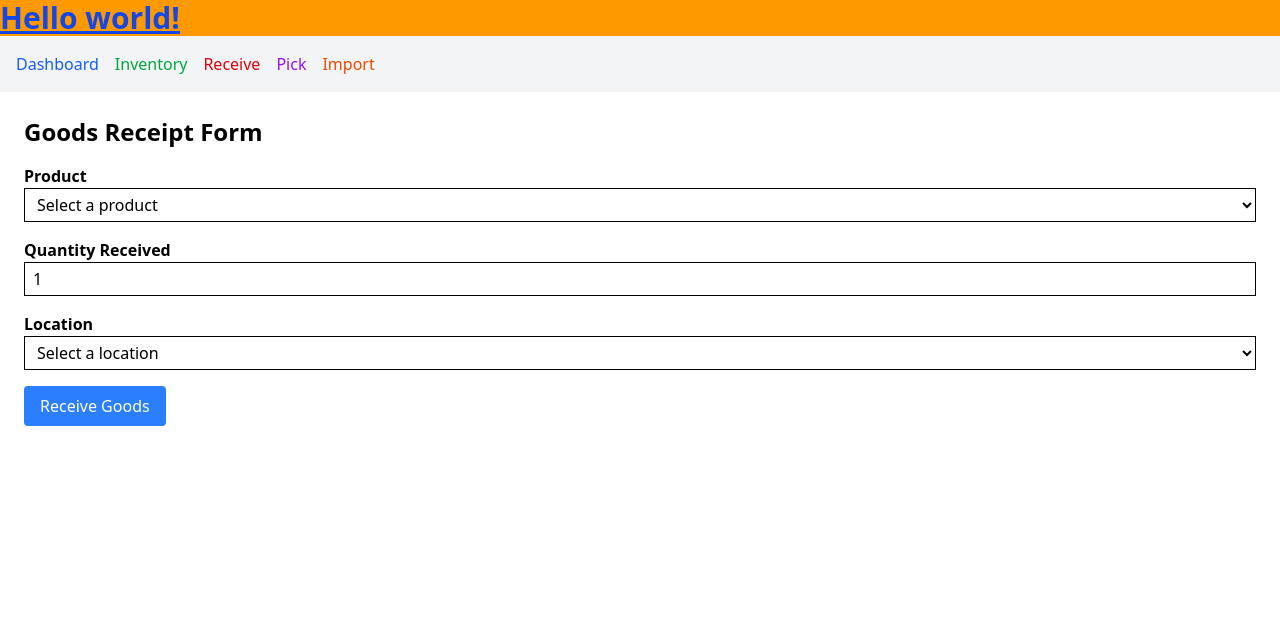
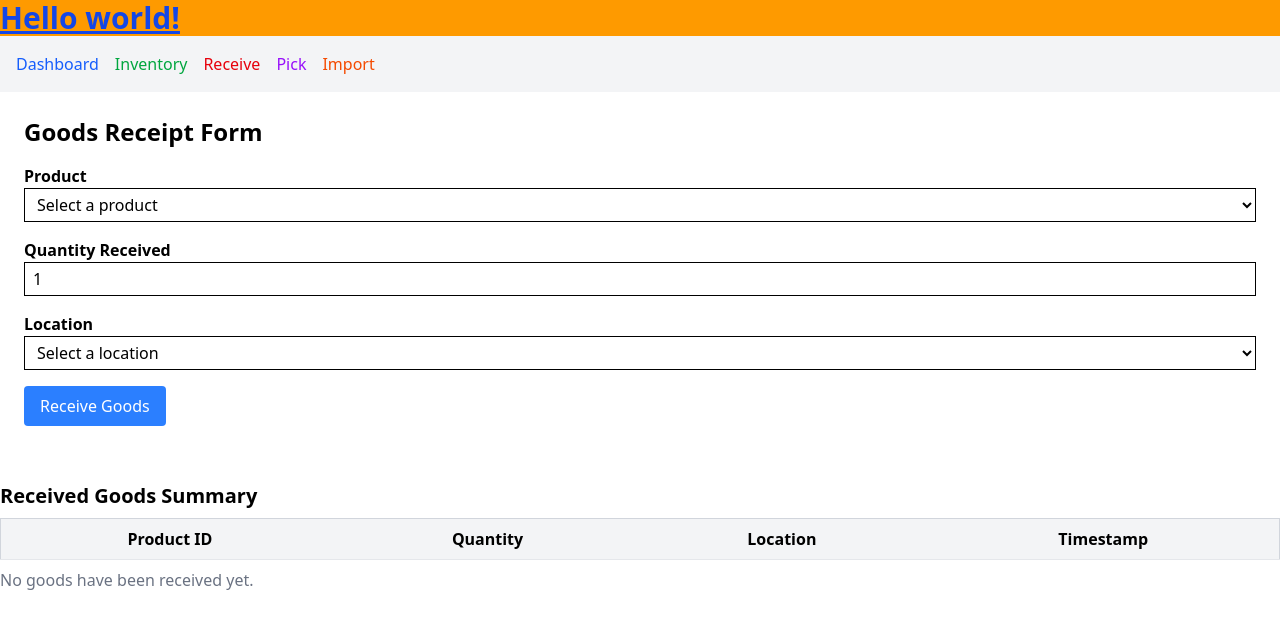
Before and after one commit to poffodile/mini-inventory-tracker, an Angular app: page /receive in a window 1280 px wide. Shown: the top 628 px of the page. Built offline with nearby package versions, Linux system fonts and the light colour scheme.

Commit message:
added summary table to show all received goods with timestamp

```diff
--- a/src/app/pages/receive/receive.html
+++ b/src/app/pages/receive/receive.html
@@ -4,7 +4,13 @@
   <form (ngSubmit)="submitForm()" class="space-y-4">
     <div>
       <label class="block font-semibold">Product</label>
-      <select [(ngModel)]="productId" name="productId" class="border px-2 py-1 w-full" required>
+      <select
+        [(ngModel)]="productId"
+        name="productId"
+        class="border px-2 py-1 w-full"
+        required
+        title="Select a product"
+      >
         <option value="" disabled selected>Select a product</option>
         <option *ngFor="let product of products" [value]="product.id">
           {{ product.name }} ({{ product.id }})
@@ -27,7 +33,13 @@
 
     <div>
       <label class="block font-semibold">Location</label>
-      <select [(ngModel)]="locationId" name="locationId" class="border px-2 py-1 w-full" required>
+      <select
+        [(ngModel)]="locationId"
+        name="locationId"
+        class="border px-2 py-1 w-full"
+        required
+        title="Select a location"
+      >
         <option value="" disabled selected>Select a location</option>
         <option *ngFor="let location of locations" [value]="location.id">
           {{ location.name }} ({{ location.id }})
@@ -38,3 +50,31 @@
     <button type="submit" class="bg-blue-500 text-white px-4 py-2 rounded">Receive Goods</button>
   </form>
 </div>
+
+<!-- Summary Table of Received Goods -->
+<div class="mt-8">
+  <h2 class="text-xl font-semibold mb-2">Received Goods Summary</h2>
+
+  <table class="min-w-full border border-gray-300 divide-y divide-gray-200">
+    <thead class="bg-gray-100">
+      <tr>
+        <th class="px-4 py-2">Product ID</th>
+        <th class="px-4 py-2">Quantity</th>
+        <th class="px-4 py-2">Location</th>
+        <th class="px-4 py-2">Timestamp</th>
+      </tr>
+    </thead>
+    <tbody>
+      <tr *ngFor="let item of receivedItems" class="hover:bg-gray-50">
+        <td class="px-4 py-2">{{ item.productId }}</td>
+        <td class="px-4 py-2">{{ item.quantity }}</td>
+        <td class="px-4 py-2">{{ item.locationId }}</td>
+        <td class="px-4 py-2">{{ item.timestamp | date : 'short' }}</td>
+      </tr>
+    </tbody>
+  </table>
+
+  @if (receivedItems.length === 0) {
+  <p class="text-gray-500 mt-2">No goods have been received yet.</p>
+  }
+</div>
--- a/src/app/pages/receive/receive.ts
+++ b/src/app/pages/receive/receive.ts
@@ -2,6 +2,13 @@ import { Component, OnInit } from '@angular/core';
 import { CommonModule } from '@angular/common';
 import { FormsModule } from '@angular/forms';
 import { DataService } from '../../services/data';
+
+interface ReceivedItem {
+  productId: string;
+  quantity: number;
+  locationId: string;
+  timestamp: string;
+}
 
 @Component({
   selector: 'app-receive',
@@ -13,6 +20,7 @@ import { DataService } from '../../services/data';
 export class Receive implements OnInit {
   products: any[] = [];
   locations: any[] = [];
+  receivedItems: ReceivedItem[] = [];
 
   productId: string = '';
   quantity: number = 1;
@@ -26,14 +34,14 @@ export class Receive implements OnInit {
   }
 
   submitForm(): void {
-    const newEntry = {
+    const newEntry: ReceivedItem = {
       productId: this.productId,
       quantity: this.quantity,
       locationId: this.locationId,
       timestamp: new Date().toISOString(),
     };
 
-    const ledger = this.dataService.getData('stockLedger') || [];
+    const ledger: ReceivedItem[] = this.dataService.getData('stockLedger') || [];
     ledger.push(newEntry);
     this.dataService.setData('stockLedger', ledger);
 
```
